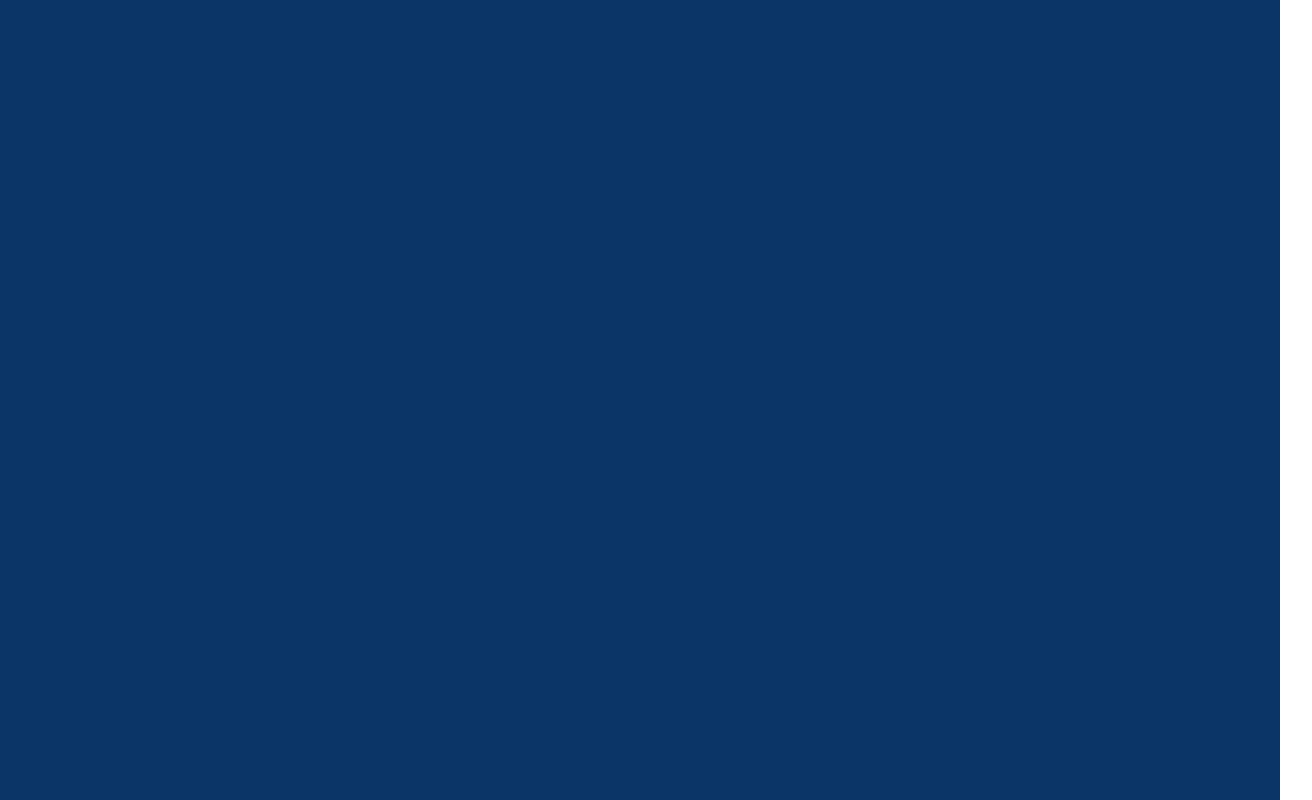
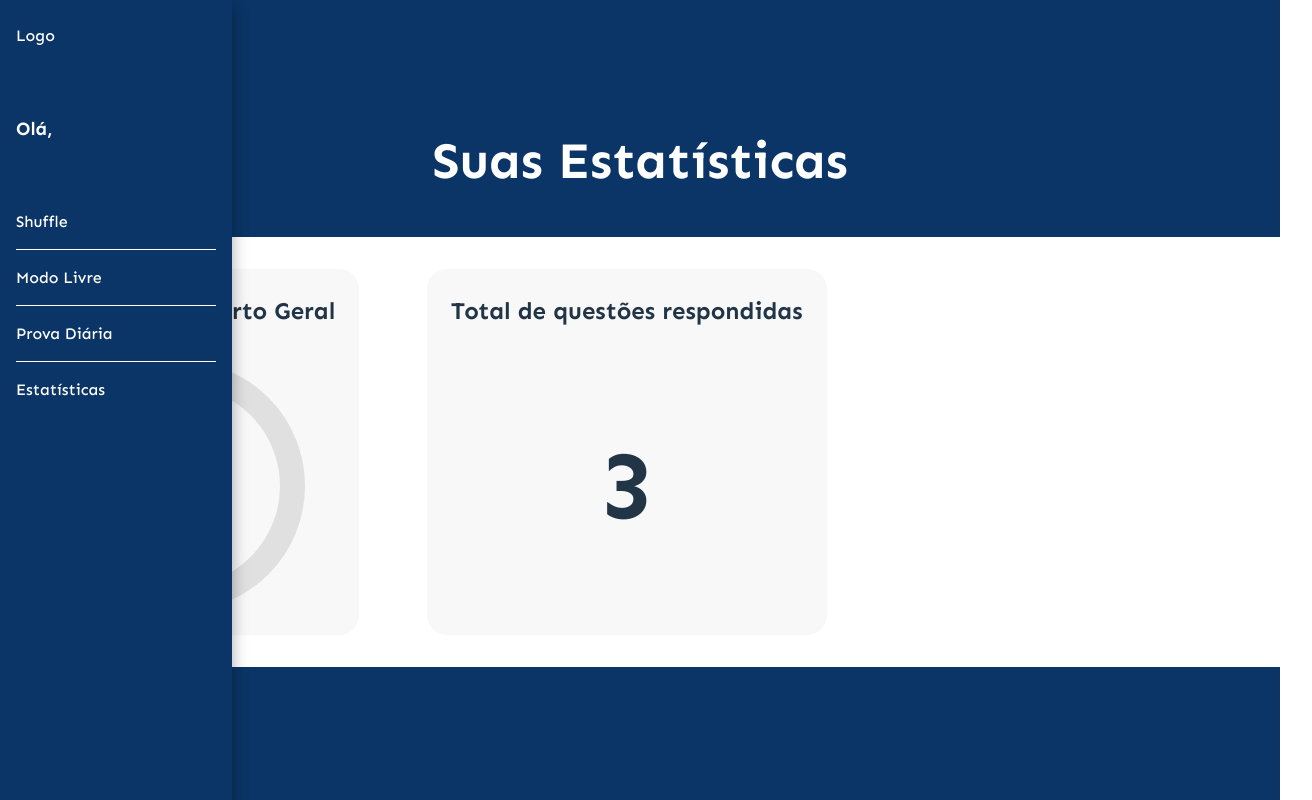
Before and after one commit to pedroairton/sistema-provas, a React (Vite) app: page /estatisticas in a window 1280 px wide. Before the commit this address had no page. Shown: the whole page, 1312 px wide, since content can reach past the window. Built offline with nearby package versions, Linux system fonts and the light colour scheme; no server answers; sample sign-in values are in the browser's storage.

Commit message:
Página de estatísticas concluída

```diff
--- a/src/App.scss
+++ b/src/App.scss
@@ -1,6 +1,7 @@
 #root {
   width: 100%;
   height: 100%;
+}
 section{
   width: 1280px;
   height: 100%;
@@ -13,5 +14,7 @@
   h1{
     color: white;
   }
+  h1,h2,h3,h4,h5,h6{
+    margin: 0;
   }
 }
--- a/src/App.tsx
+++ b/src/App.tsx
@@ -6,6 +6,7 @@ import ReelsSlider from "./components/ReelSlider/ReelsSlider";
 import { BrowserRouter as Router, Routes, Route} from "react-router";
 import UsuarioHome from "./components/Usuario/UsuarioHome";
 import Login from "./pages/Login";
+import Estatisticas from "./components/Estatisticas/Estatisticas";
 
 // import ReelSlider from './components/ReelSlider/ReelSlider'
 
@@ -21,6 +22,7 @@ function App() {
             <Route path="/livre" element={<Livre />}></Route>
             <Route path="/admin/home" element={<AdminHome />}></Route>
             <Route path="/usuario/home" element={<UsuarioHome />}></Route>
+            <Route path="/estatisticas" element={<Estatisticas/>}></Route>
           </Route>
         </Routes>
       </Router>
--- /dev/null
+++ b/src/components/Estatisticas/Estatisticas.scss
@@ -0,0 +1,52 @@
+.page-estatisticas{
+    display: flex;
+    flex-direction: column;
+    align-items: center;
+    .estatisticas{
+        padding: 2rem;
+        background-color: white;
+        border-radius: 15px;
+        width: 1280px;
+        display: grid;
+        grid-template-columns: repeat(3,1fr);
+        .stat{
+            display: flex;
+            flex-direction: column;
+            align-items: center;
+            gap: 2rem;
+            // box-shadow: rgba(0, 0, 0, 0.35) 0px 5px 15px;
+            border-radius: 20px;
+            padding: 1.5rem;
+            background-color: #f8f8f8;
+            width: fit-content;
+            .titulo{
+                font-size: 1.5rem;
+            }
+        }
+        .perc-acerto{
+            .grafico{
+                display: flex;
+                justify-content: center;
+                align-items: center;
+                position: relative;
+                svg{
+                    circle{
+                        transition: 1s ease;
+                    }
+                }
+                .percentual{
+                    position: absolute;
+                    font-size: 2.5rem;
+                    font-weight: 500;
+                    color: #252525;
+                }
+            }
+        }
+        .total-questoes{
+            h2{
+                font-size: 6rem;
+                margin: auto;
+            }
+        }
+    }
+}
--- /dev/null
+++ b/src/components/Estatisticas/Estatisticas.tsx
@@ -0,0 +1,89 @@
+import React, { useEffect, useState } from "react";
+import { useNavigate } from "react-router";
+import "./Estatisticas.scss";
+
+export default function Estatisticas() {
+  const token = localStorage.getItem("usuario-token");
+  const navigate = useNavigate();
+
+  const [percentualAcerto, setPercentualAcerto] = useState(0);
+  const [percentualAcertoSvg, setPercentualAcertoSvg] = useState(282.7); // valor 0 da circunferencia
+
+  const updateProgressBar = (percentage: number) => {
+    const circumference = 2 * Math.PI * 45; // 2 * pi * r
+    const offset = circumference - (percentage / 100) * circumference;
+    setPercentualAcertoSvg(offset);
+  };
+
+  const getEstatisticas = async () => {
+    try {
+      const response = await fetch(
+        "http://localhost:8000/api/usuario/estatisticas",
+        {
+          headers: {
+            Accept: "application/json",
+            "Content-Type": "application/json",
+            Authorization: `Bearer ${token}`,
+          },
+        }
+      );
+      const data = await response.json();
+
+      if (response.status === 401 || response.status === 403) {
+        localStorage.clear();
+        navigate("/login");
+      }
+      console.log(data);
+      updateProgressBar(data.estatisticas.percentual_acerto);
+      setPercentualAcerto(data.estatisticas.percentual_acerto);
+    } catch (error) {
+      console.error("Erro: ", error);
+    }
+  };
+
+  useEffect(() => {
+    getEstatisticas();
+  }, []);
+
+  return (
+    <>
+      <section className="page-estatisticas">
+        <h1>Suas Estatísticas</h1>
+        <div className="estatisticas">
+          <div className="perc-acerto stat">
+            <h3 className="titulo">Percentual de Acerto Geral</h3>
+            <div className="grafico">
+              <svg width="250" height="250" viewBox="0 0 100 100">
+                <circle
+                  cx="50"
+                  cy="50"
+                  r="45"
+                  fill="none"
+                  stroke="#e0e0e0"
+                  strokeWidth={10}
+                />
+                <circle
+                  id="progressCircle"
+                  cx="50"
+                  cy="50"
+                  r="45"
+                  fill="none"
+                  stroke="#0A3566"
+                  strokeWidth={10}
+                  strokeDasharray={282.7}
+                  strokeDashoffset={percentualAcertoSvg}
+                  transform="rotate(-90 50 50)"
+                />
+              </svg>
+              <h2 className="percentual">{percentualAcerto}%</h2>
+            </div>
+          </div>
+          <div className="total-questoes stat">
+            <h3 className="titulo">Total de questões respondidas</h3>
+            <h2>3</h2>
+          </div>
+        </div>
+      </section>
+    </>
+  );
+}
--- a/src/components/Navbar/Navbar.tsx
+++ b/src/components/Navbar/Navbar.tsx
@@ -38,7 +38,9 @@ export default function Navbar() {
             <span>Modo Livre</span>
           </Link>
           <a href="">Prova Diária</a>
-          <a href="">Estatísticas</a>
+          <Link to={"/estatisticas"}>
+            <span>Estatísticas</span>
+          </Link>
         </div>
       </nav>
     </>
--- a/src/components/ReelSlider/ReelsSlider.scss
+++ b/src/components/ReelSlider/ReelsSlider.scss
@@ -9,6 +9,7 @@
   margin-top: 20px;
   h1{
     color: white;
+    margin: 0;
   }
 }
 
--- a/src/components/ReelSlider/ReelsSlider.tsx
+++ b/src/components/ReelSlider/ReelsSlider.tsx
@@ -89,7 +89,7 @@ export default function ReelsSlider() {
   };
   return (
     <>
-      <div className="reel-container">
+      <section className="reel-container">
         <h1>Shuffle</h1>
         <div
           className="reel"
@@ -123,7 +123,7 @@ export default function ReelsSlider() {
             </Swiper>
           </>
         </div>
-      </div>
+      </section>
     </>
   );
 }
```
Lines whose indentation alone changed are shown as unchanged.
